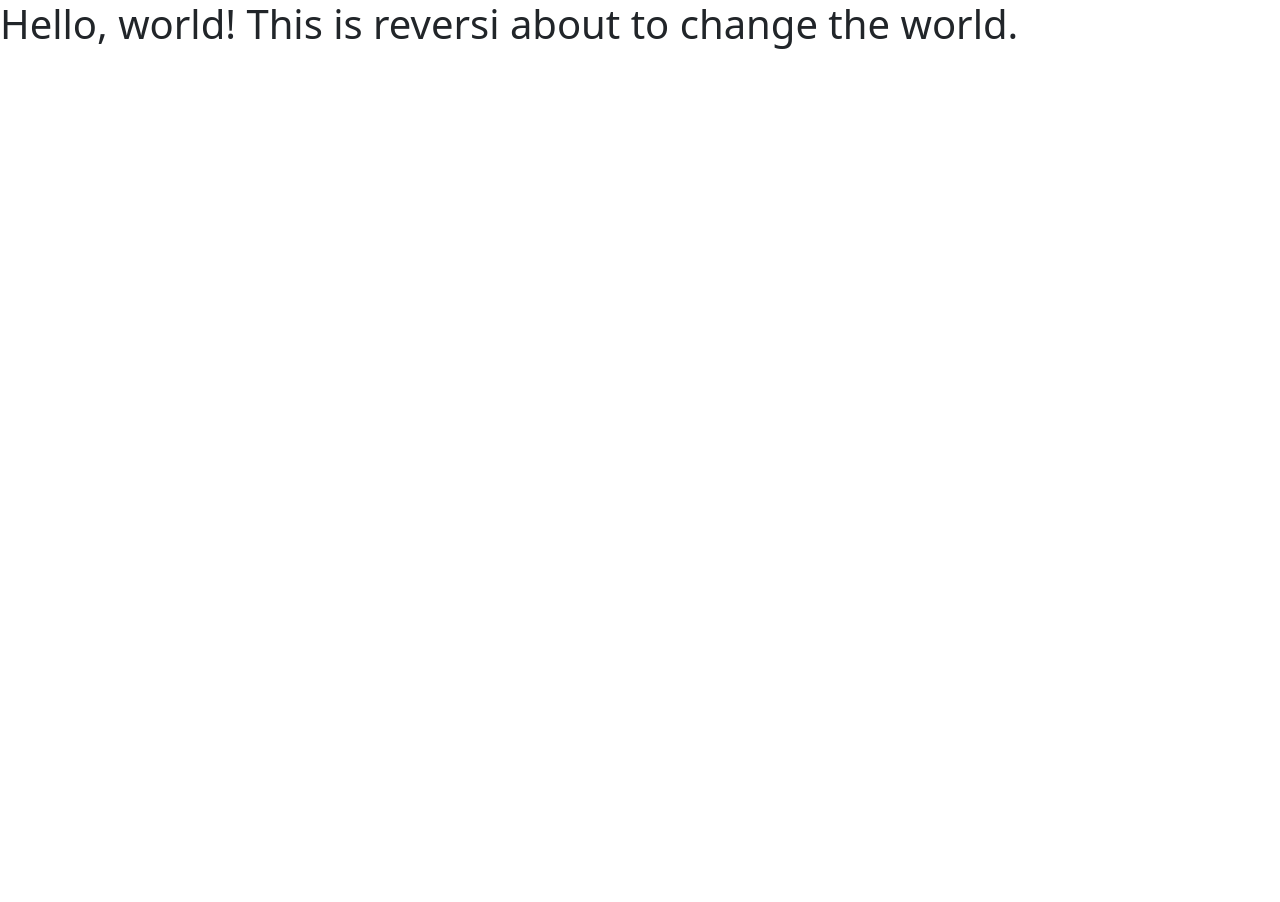
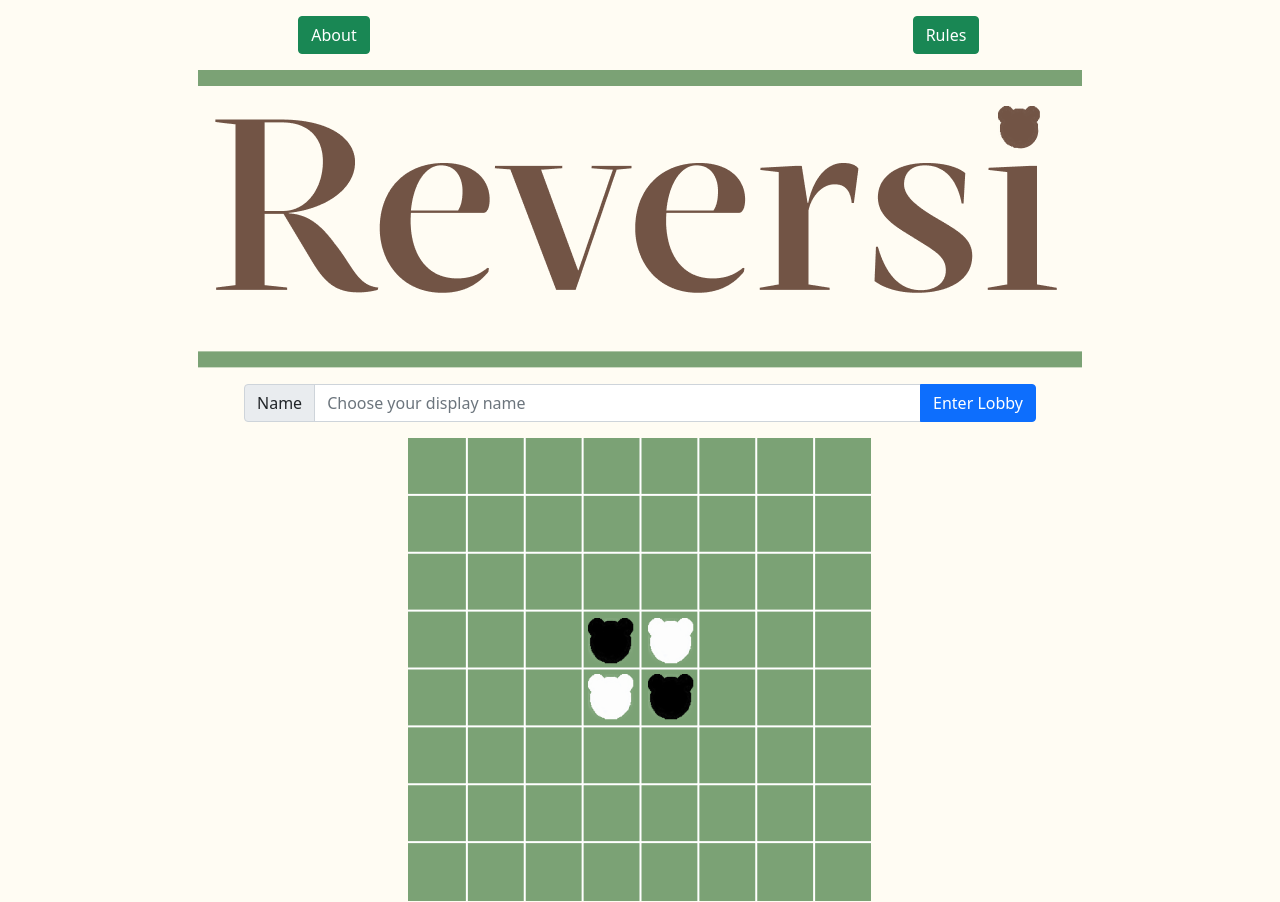
Before and after one commit to sy091316/reversi-game, a website: page public/index.html in a window 1280 px wide. Before the commit the page ends 800 px from the top, so only its background shows below. Drawn offline with nearby package versions, Linux system fonts and the light colour scheme.

Commit message:
Creating the entrance pages

```diff
--- a/public/index.html
+++ b/public/index.html
@@ -1,21 +1,64 @@
 <!doctype html>
 <html lang="en">
+
 <head>
   <!-- Required meta tags -->
   <meta charset="utf-8">
   <meta name="viewport" content="width=device-width, initial-scale=1">
 
   <!-- Bootstrap CSS -->
-    <link href="https://cdn.jsdelivr.net/npm/bootstrap@5.0.2/dist/css/bootstrap.min.css" rel="stylesheet" integrity="sha384-EVSTQN3/azprG1Anm3QDgpJLIm9Nao0Yz1ztcQTwFspd3yD65VohhpuuCOmLASjC" crossorigin="anonymous">
+  <link href="https://cdn.jsdelivr.net/npm/bootstrap@5.0.2/dist/css/bootstrap.min.css" rel="stylesheet"
+    integrity="sha384-EVSTQN3/azprG1Anm3QDgpJLIm9Nao0Yz1ztcQTwFspd3yD65VohhpuuCOmLASjC" crossorigin="anonymous">
+  <style>
+    body {
+      background-color: #FFFCF3;
+    }
 
-    <title>Hello, world!</title>
+    .bottom-logo {
+      background-color: darkseagreen;
+    }
+  </style>
+
+  <title>Reversi</title>
 </head>
+
 <body>
-    <h1>Hello, world! This is reversi about to change the world.</h1>
+  <div class="container-fluid">
+    <div class="row m-3">
+      <div class="col text-center">
+        <a class="btn btn-success text-nowrap" href="about.html">About</a>
+      </div>
+      <div class="col text-center">
+        <a class="btn btn-success text-nowrap" href="https://en.wikipedia.org/wiki/Reversi" target="_blank">Rules</a>
+      </div>
+    </div>
+    <div class="row m-3">
+      <div class="col text-center">
+        <img class="img-fluid" src="assets/images/top-splash.png" alt="Reversi Logo 1" />
+      </div>
+    </div>
 
-    <!-- Optional JavaScript; choose one of the two! -->
+    <div class="row align-items-center justify-content-center m-3">
+      <div class="col-8">
+        <div class="input-group">
+          <span class="input-group-text" id="displayName">Name</span>
+          <input type="text" class="form-control text-nowrap" id="nameInput" placeholder="Choose your display name"
+            aria-label="Enter your display name for use while playing Reversi" aria-describeby="displayName"/>
+          <button type="submit" class="btn btn-primary text-nowrap" id="lobbyButton"
+            onclick="window.location='lobby.html'">Enter Lobby</button>
+        </div>
+      </div>
+    </div>
 
-    <!-- Option 1: Bootstrap Bundle with Popper -->
-    <script src="https://cdn.jsdelivr.net/npm/bootstrap@5.0.2/dist/js/bootstrap.bundle.min.js" integrity="sha384-MrcW6ZMFYlzcLA8Nl+NtUVF0sA7MsXsP1UyJoMp4YLEuNSfAP+JcXn/tWtIaxVXM" crossorigin="anonymous"></script>
+    <div class="row">
+      <div class="col text-center">
+        <img class="img-fluid" src="assets/images/bottom-splash.png" alt="Reversi Logo 1" />
+      </div>
+    </div>
+  </div>
+  <script src="https://cdn.jsdelivr.net/npm/bootstrap@5.0.2/dist/js/bootstrap.bundle.min.js"
+    integrity="sha384-MrcW6ZMFYlzcLA8Nl+NtUVF0sA7MsXsP1UyJoMp4YLEuNSfAP+JcXn/tWtIaxVXM"
+    crossorigin="anonymous"></script>
 </body>
+
 </html>
```
Also changed, not shown: public/about.html (added, +43 -0 lines), public/lobby.html (added, +35 -0 lines), public/assets/images/bottom-splash.png (added), public/assets/images/top-splash.png (added). Lines whose indentation alone changed are shown as unchanged.
